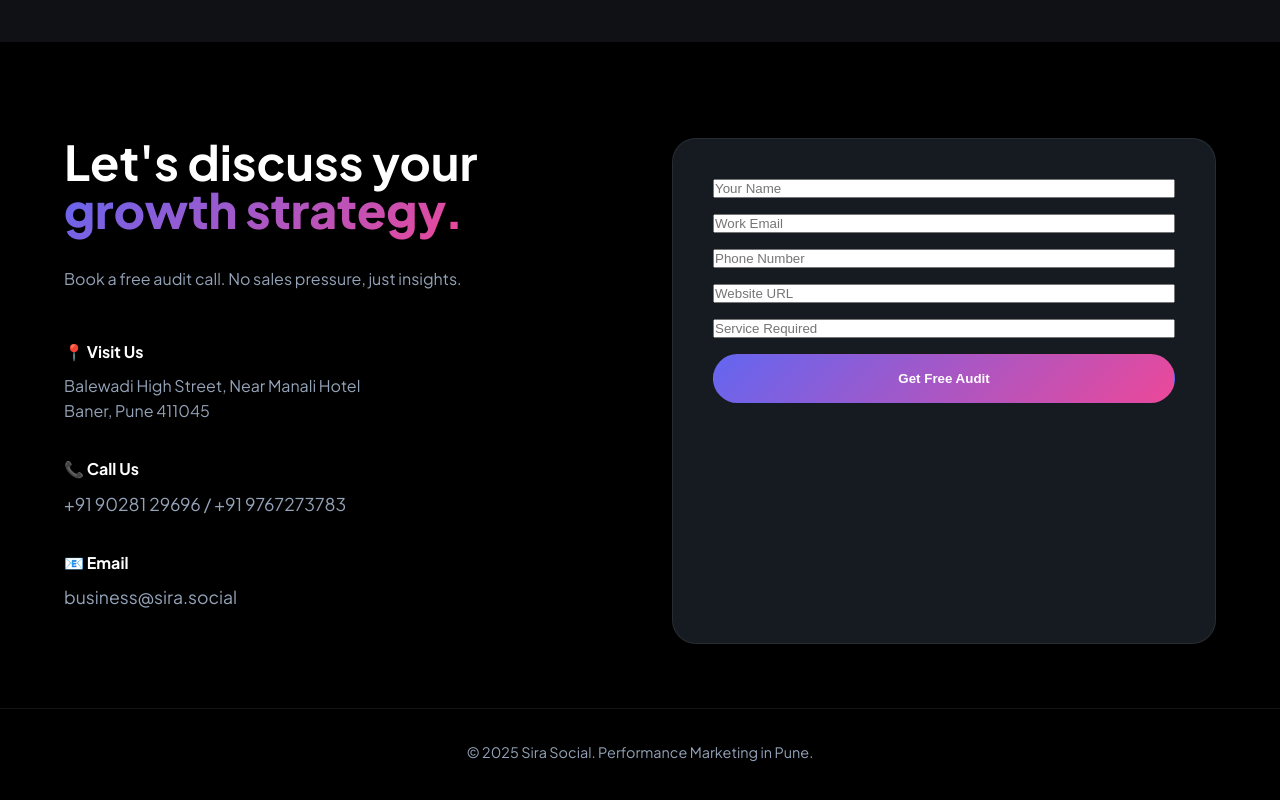
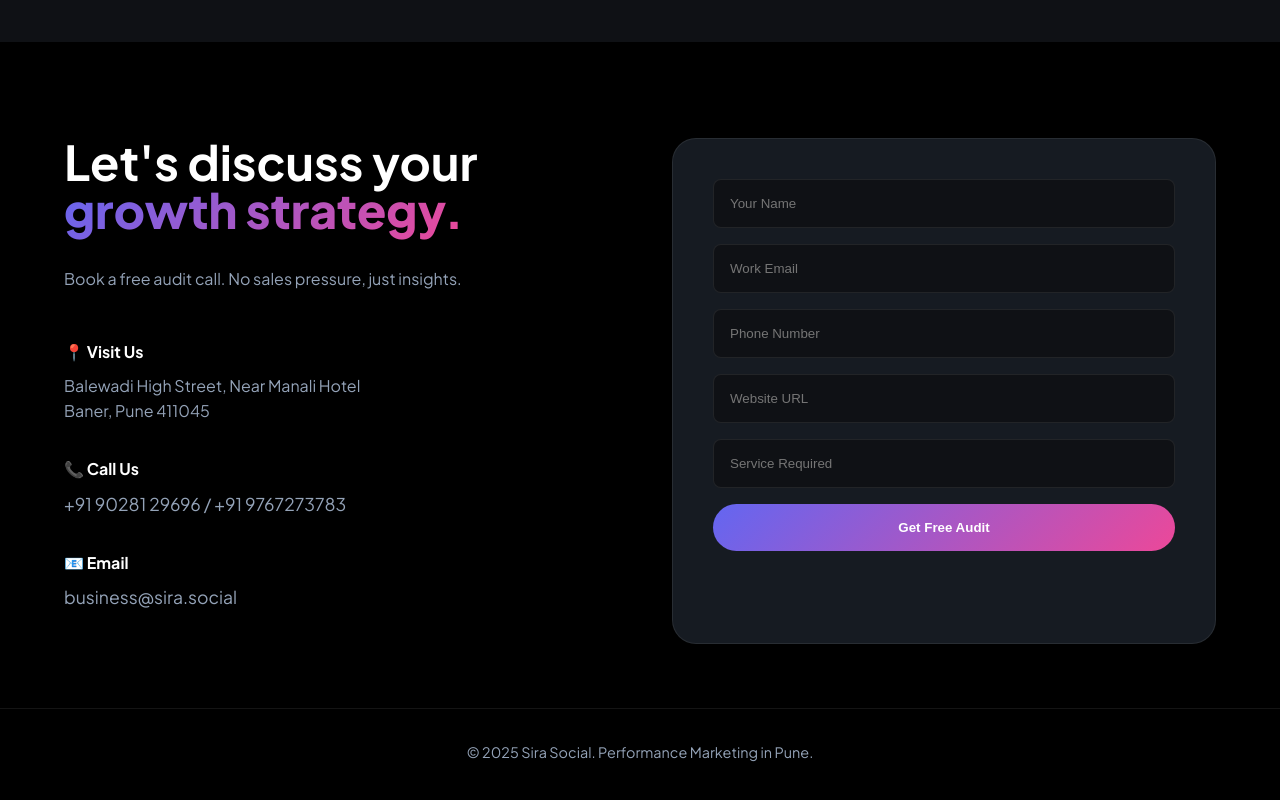
Before and after one commit to hemanttapkir/sira.social2, a plain HTML site: page index.html in a window 1280 px wide. Shown: the part 2666-3466 px from the top of the page. Drawn offline with nearby package versions, Linux system fonts and the light colour scheme.

Commit message:
Enhance form input styles in index.html
Updated form inputs with styling for better appearance.

```diff
--- a/index.html
+++ b/index.html
@@ -373,15 +373,27 @@
                   <form id="auditForm">
   <div style="display: flex; flex-direction: column; gap: 1rem;">
 
-    <input type="text" name="name" placeholder="Your Name" required>
-    <input type="email" name="email" placeholder="Work Email" required>
-    <input type="tel" name="phone" placeholder="Phone Number" required>
-    <input type="text" name="website" placeholder="Website URL">
-    <input type="text" name="service_required" placeholder="Service Required">
+        <input type="text" name="name" placeholder="Your Name" required style="width: 100%; padding: 1rem; background: var(--bg-dark); border: 1px solid var(--border); color: white; border-radius: 8px;">
 
-    <button type="submit" class="btn btn-primary">Get Free Audit</button>
 
-  </div>
+
+        <input type="email" name="email" placeholder="Work Email" required style="width: 100%; padding: 1rem; background: var(--bg-dark); border: 1px solid var(--border); color: white; border-radius: 8px;">
+
+
+
+        <input type="tel" name="phone" placeholder="Phone Number" required style="width: 100%; padding: 1rem; background: var(--bg-dark); border: 1px solid var(--border); color: white; border-radius: 8px;">
+
+
+
+       <input type="text" name="website" placeholder="Website URL" style="width: 100%; padding: 1rem; background: var(--bg-dark); border: 1px solid var(--border); color: white; border-radius: 8px;">
+
+        <input type="text" name="Service Required" placeholder="Service Required" style="width: 100%; padding: 1rem; background: var(--bg-dark); border: 1px solid var(--border); color: white; border-radius: 8px;">
+
+
+
+        <button type="submit" class="btn btn-primary" style="width: 100%; border: none; cursor: pointer;">Get Free Audit</button>
+
+    </div>
 </form>
                 </div>
             </div>
```
